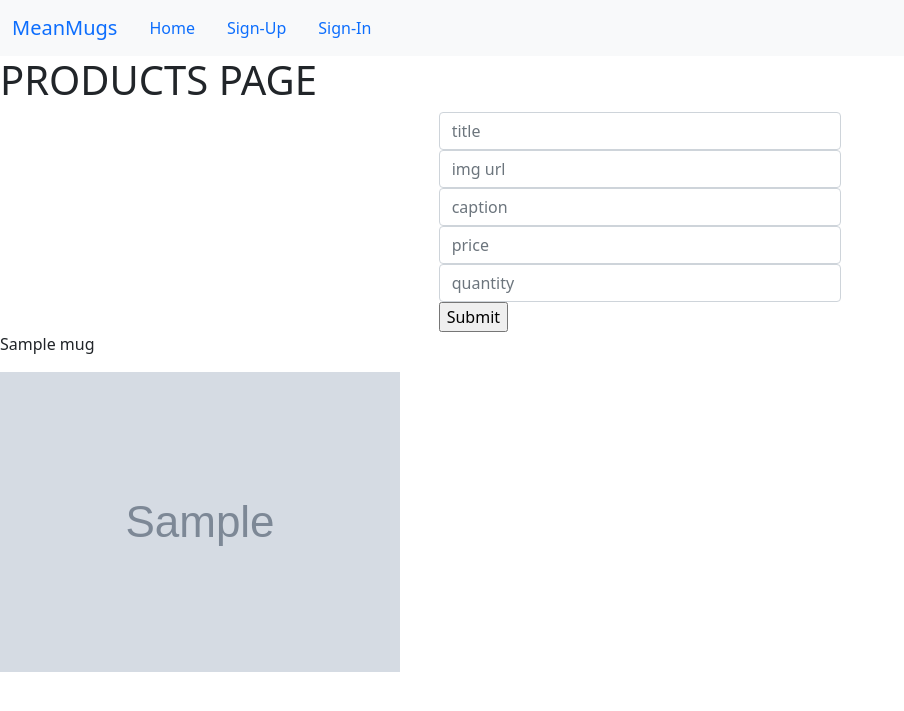
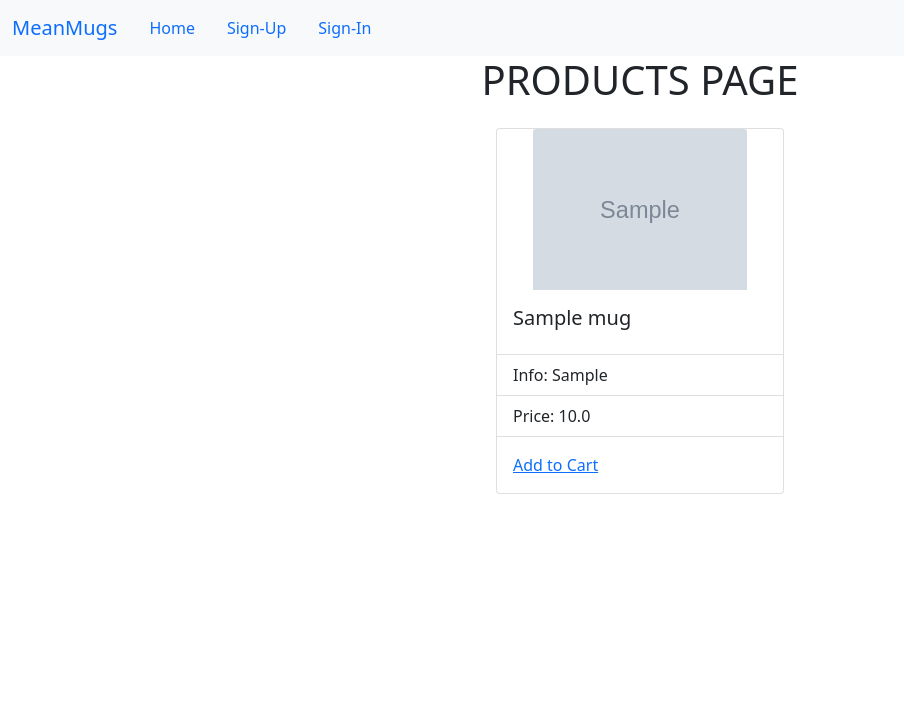
Before and after one commit to ToddGallegos/meanmugs, a Flask app: page / in a window 1280 px wide. Shown: the top 711 px of the page, without its empty margins (0-904 px from the left). Run offline with Flask 3, Linux system fonts and the light colour scheme; tables that the repository leaves empty hold one stand-in row (values such as "Sample post"); grey boxes marked "Sample" are stand-in pictures; some libraries are stand-ins or nearby versions.

Commit message:
homepage style, form addmugs, routes to add/del

```diff
--- a/app/models.py
+++ b/app/models.py
@@ -44,7 +44,7 @@ class Mugs(db.Model):
         db.session.commit()
 
     def deleteFromDB(self):
-        db.session.delete()
+        db.session.delete(self)
         db.session.commit()
 
 class Cart(db.Model):
--- a/app/routes.py
+++ b/app/routes.py
@@ -9,9 +9,25 @@ from .auth.forms import AddMugsForm
 @app.route('/', methods=["GET", "POST"])
 def mugs():
     mugs = Mugs.query.all()
+    return render_template('mugs.html', mugs = mugs)
+
+
+@app.route("/<int:mug_id>/delete", methods=["POST", "GET"])
+def deleteMug(mug_id):
+    mug = Mugs.query.get(mug_id)
+
+    mug.deleteFromDB()
+    return redirect(url_for('mugs'))
+
+@app.route("/addmugs", methods=["POST", "GET"])
+def addMug():
+
     form = AddMugsForm()
+
     if request.method == "POST":
+
         if form.validate():
+
             title = form.title.data
             img_url = form.img_url.data
             caption = form.caption.data
@@ -20,15 +36,13 @@ def mugs():
 
             mug = Mugs(title, img_url, caption, price, quantity)
             mug.saveToDB()
-            mugs = Mugs.query.all()
-            flash("I THINK YOU CREATED A MUG")
-            for i in range(len(mugs)):
-                mugs[i].deleteFromDB()
-            return render_template('mugs.html', form = form, mugs = mugs)
+
+            flash("Successfully Added Mug to Database!")
+            return render_template('addmugs.html', form = form)
+
         else:
-            mugs = Mugs.query.all()
-            flash("Invalid input. Please try again.")
-            return render_template('mugs.html', form = form, mugs=mugs)
+            flash("Form didn't pass validation.")
+            return render_template('addmugs.html', form = form)
 
     elif request.method == "GET":
-        return render_template('mugs.html', form = form, mugs=mugs)
+        return render_template('addmugs.html', form = form)
--- a/app/templates/mugs.html
+++ b/app/templates/mugs.html
@@ -1,21 +1,25 @@
 {% extends 'base.html' %}
 {% block content %}
-   <h1>PRODUCTS PAGE</h1>
-   <div>
-        <form method="POST" class="container col-4">
-            {{ form.hidden_tag() }}
-            {{form.title(class='form-control', placeholder='title')}}
-            {{form.img_url(class='form-control', placeholder='img url')}}
-            {{form.caption(class='form-control', placeholder='caption')}}
-            {{form.price(class='form-control', placeholder='price')}}
-            {{form.quantity(class='form-control', placeholder='quantity')}}
-            {{form.submit}}
-        </form>
-   </div>
-   <div>
+   <h1 style="text-align:center">PRODUCTS PAGE</h1>
+   <div class="d-flex justify-content-center flex-wrap">
+
     {% for mug in mugs %}
-        <p>{{mug.title}}</p>
-        <img src="{{mug.img_url}}">
+        <div class="card" style="width: 18rem; margin:1rem">
+            <img style="width:75%; margin: 0 auto;" src="{{mug.img_url}}" class="card-img-top" alt="{{ mug.title }}">
+            <div class="card-body">
+                <h5 class="card-title">{{ mug.title }}</h5>
+            </div>
+            <ul class="list-group list-group-flush">
+            <li class="list-group-item">Info: {{ mug.caption }}</li>
+            <li class="list-group-item">Price: {{ mug.price }}</li>
+            </ul>
+            <div class="card-body">
+                <a href="#" class="card-link">Add to Cart</a>
+            </div>
+        </div>
     {% endfor %}
-   </div>
+    </div>
+
+
+
 {% endblock %}
```
Also changed, not shown: app/templates/addmugs.html (added, +16 -0 lines).
